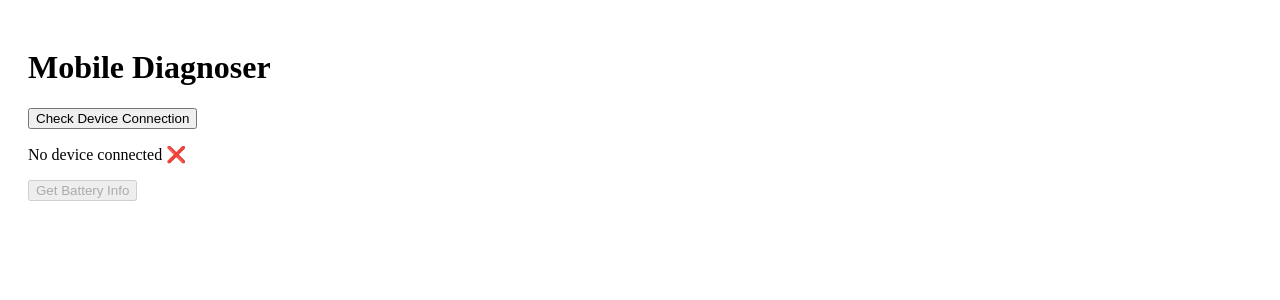
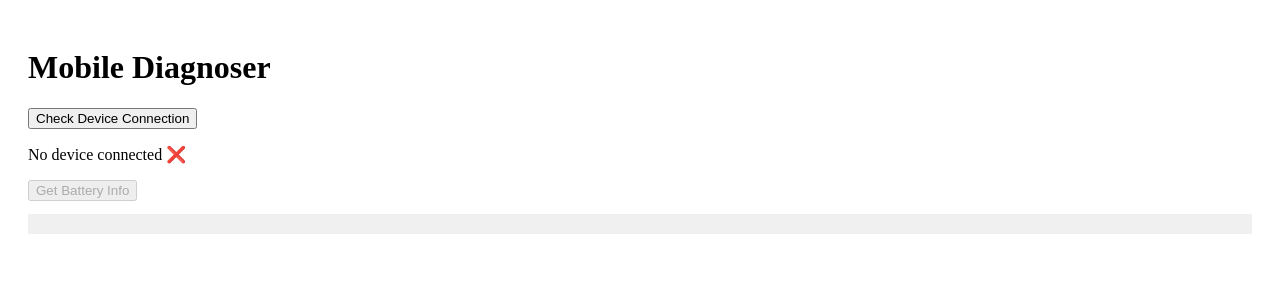
Before and after one commit to Safi649/mobile-diagnoser, a Next.js app: page / in a window 1280 px wide. Shown: the top 300 px of the page. Built offline with nearby package versions, Linux system fonts and the light colour scheme.

Commit message:
Update index.js

```diff
--- a/pages/index.js
+++ b/pages/index.js
@@ -1,11 +1,13 @@
 import { useState } from "react";
+
+const { ipcRenderer } = require("electron");
 
 export default function Home() {
   const [deviceConnected, setDeviceConnected] = useState(false);
   const [batteryInfo, setBatteryInfo] = useState("");
 
   async function checkDevice() {
-    const connected = await window.electron.ipcRenderer.invoke("check-device");
+    const connected = await ipcRenderer.invoke("check-device");
     setDeviceConnected(connected);
   }
 
@@ -14,7 +16,7 @@ export default function Home() {
       alert("No device connected!");
       return;
     }
-    const info = await window.electron.ipcRenderer.invoke("get-battery-info");
+    const info = await ipcRenderer.invoke("get-battery-info");
     setBatteryInfo(info);
   }
 
@@ -27,7 +29,9 @@ export default function Home() {
       <button onClick={fetchBattery} disabled={!deviceConnected}>
         Get Battery Info
       </button>
-      <pre>{batteryInfo}</pre>
+      <pre style={{ whiteSpace: "pre-wrap", background: "#f0f0f0", padding: 10 }}>
+        {batteryInfo}
+      </pre>
     </div>
   );
 }
```
